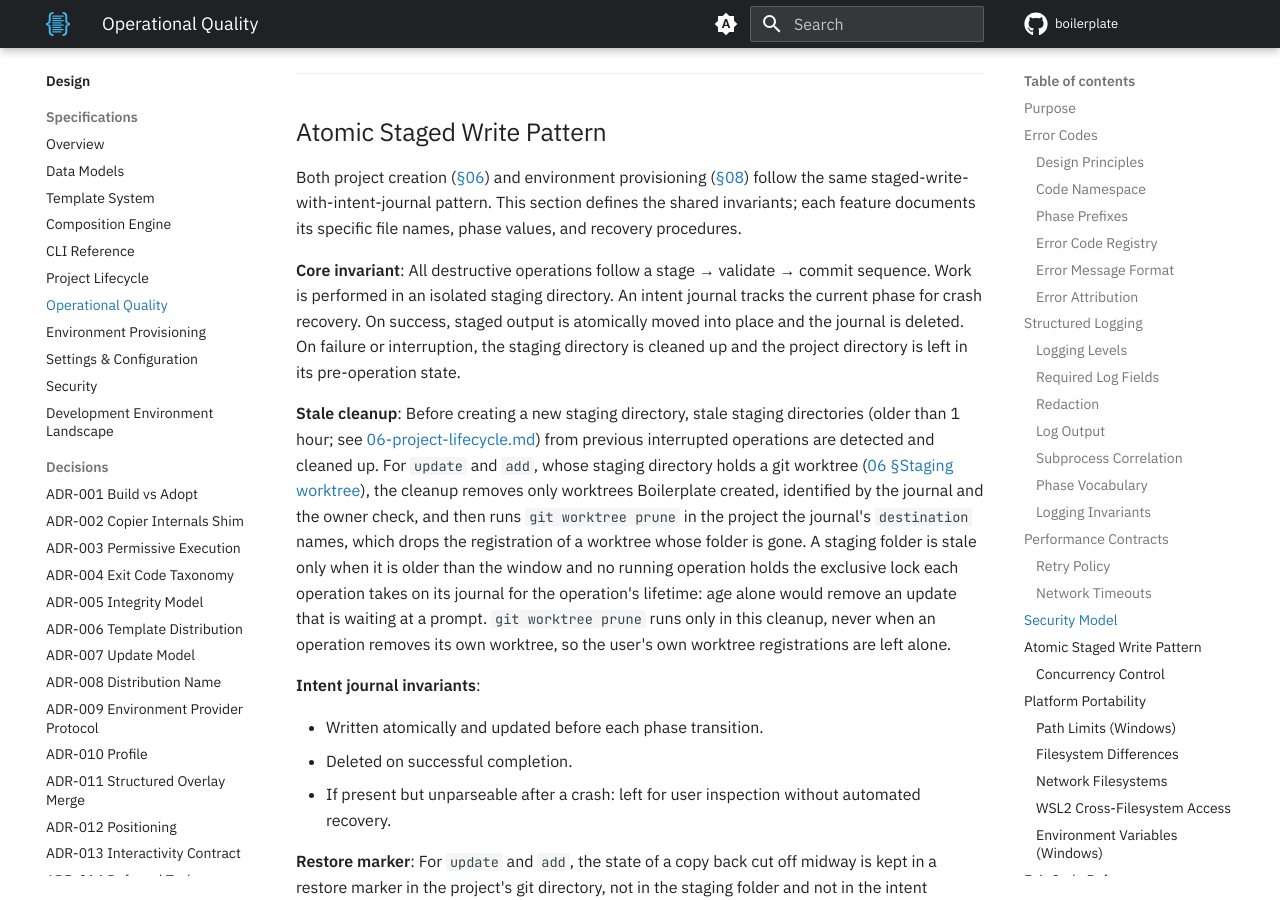
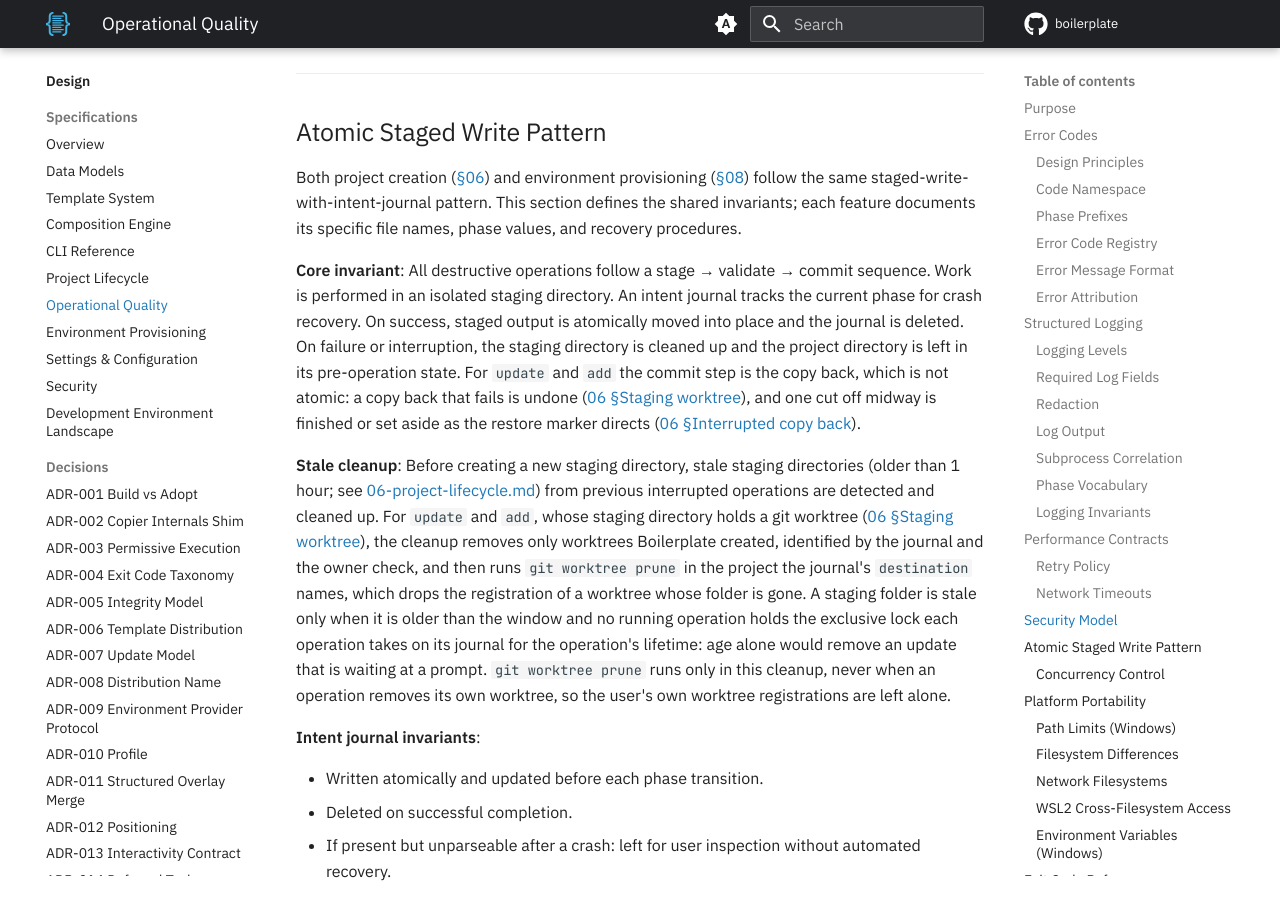
Before and after one commit to TheRealBillSiegler/boilerplate, an MkDocs documentation site: the page built from docs/design/07-operational-quality.md, in a window 1280 px wide and 900 px high, scrolled down 16174 px. Built offline with MkDocs 1.6.1 and Material for MkDocs 9.7.7, drawn with Linux system fonts in a browser that asks for light colours; comment, search, counter and statistics services are not loaded; the version menu is left out.

Commit message:
docs(design): note that update and add copy back non-atomically
Co-Authored-By: Claude Sonnet 5.5 <noreply@anthropic.com>

```diff
--- a/docs/design/07-operational-quality.md
+++ b/docs/design/07-operational-quality.md
@@ -269,7 +269,7 @@ The full security model lives in [10-security.md](10-security.md). Operational i
 
 Both project creation ([§06](06-project-lifecycle.md)) and environment provisioning ([§08](08-environment-provisioning.md)) follow the same staged-write-with-intent-journal pattern. This section defines the shared invariants; each feature documents its specific file names, phase values, and recovery procedures.
 
-**Core invariant**: All destructive operations follow a stage → validate → commit sequence. Work is performed in an isolated staging directory. An intent journal tracks the current phase for crash recovery. On success, staged output is atomically moved into place and the journal is deleted. On failure or interruption, the staging directory is cleaned up and the project directory is left in its pre-operation state.
+**Core invariant**: All destructive operations follow a stage → validate → commit sequence. Work is performed in an isolated staging directory. An intent journal tracks the current phase for crash recovery. On success, staged output is atomically moved into place and the journal is deleted. On failure or interruption, the staging directory is cleaned up and the project directory is left in its pre-operation state. For `update` and `add` the commit step is the copy back, which is not atomic: a copy back that fails is undone ([06 §Staging worktree](06-project-lifecycle.md#staging-worktree)), and one cut off midway is finished or set aside as the restore marker directs ([06 §Interrupted copy back](06-project-lifecycle.md#interrupted-copy-back)).
 
 **Stale cleanup**: Before creating a new staging directory, stale staging directories (older than 1 hour; see [06-project-lifecycle.md](06-project-lifecycle.md)) from previous interrupted operations are detected and cleaned up. For `update` and `add`, whose staging directory holds a git worktree ([06 §Staging worktree](06-project-lifecycle.md#staging-worktree)), the cleanup removes only worktrees Boilerplate created, identified by the journal and the owner check, and then runs `git worktree prune` in the project the journal's `destination` names, which drops the registration of a worktree whose folder is gone. A staging folder is stale only when it is older than the window and no running operation holds the exclusive lock each operation takes on its journal for the operation's lifetime: age alone would remove an update that is waiting at a prompt. `git worktree prune` runs only in this cleanup, never when an operation removes its own worktree, so the user's own worktree registrations are left alone.
 
```
